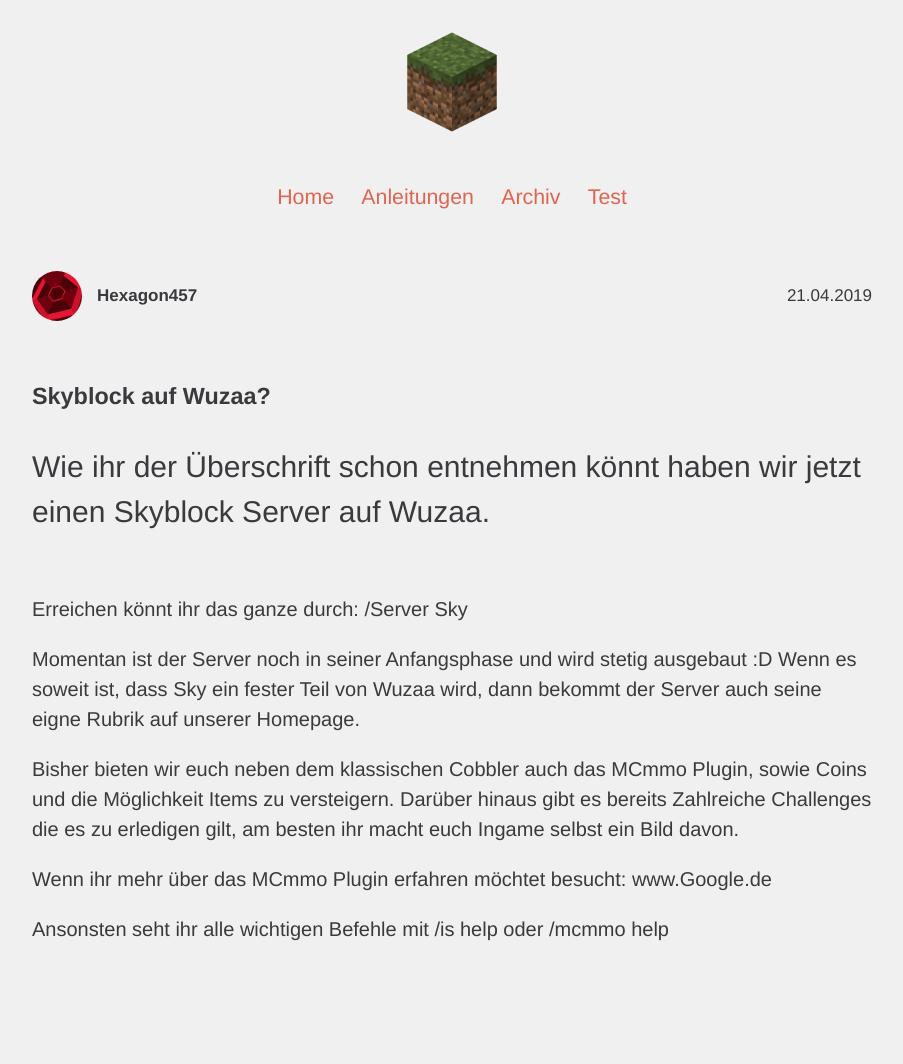
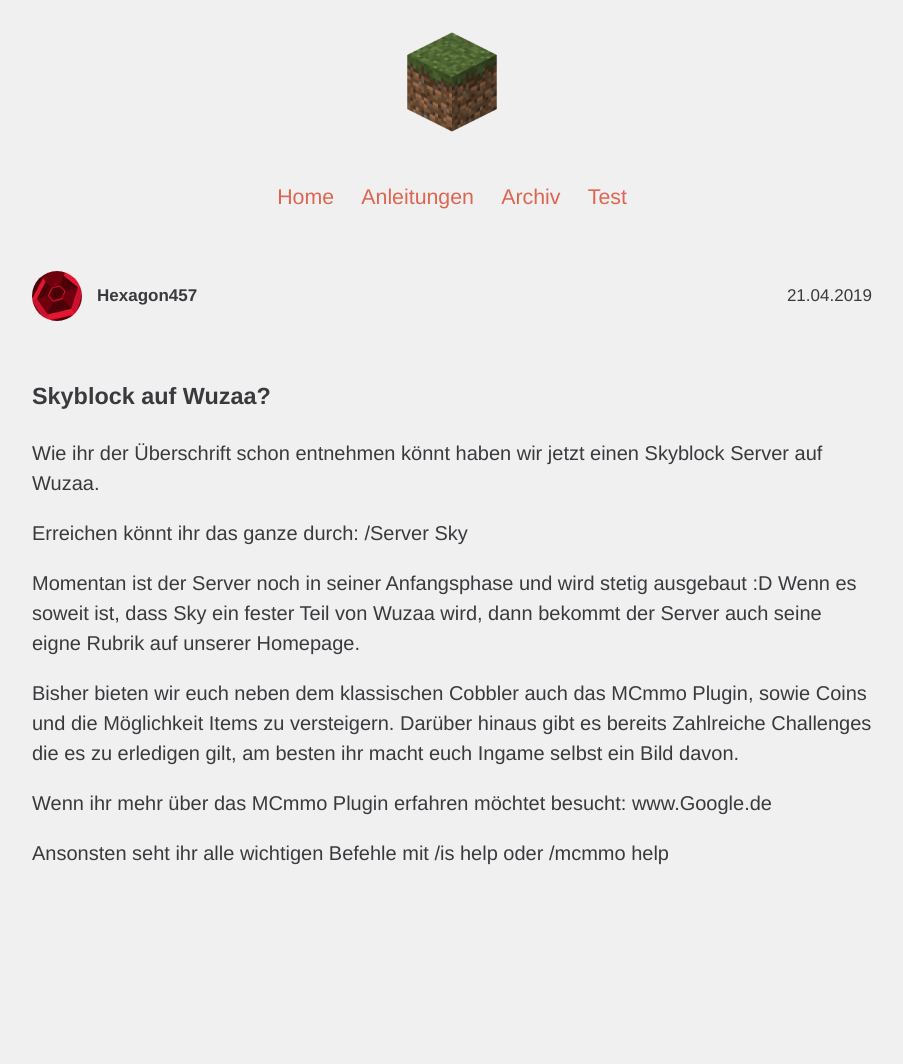
Before and after one commit to Hexagon457/Wuzaa, a Jekyll site: the page built from _posts/2019-04-21-Skyblock.markdown, in a window 1280 px wide. Shown: the whole page, without its empty margins (188-1091 px from the left). Built offline with Jekyll 4.4.1, drawn with Linux system fonts in a browser that asks for light colours; our own code applies the rules of GitHub Pages for plain Markdown files; after the commit the page ends 988 px from its top, so only the background shows below that.

Commit message:
Remove first p large

```diff
--- a/css/modern-blog.css
+++ b/css/modern-blog.css
@@ -110,11 +110,6 @@
 	margin: 0 auto;
 	padding: 25px 30px 100px;
 	color: #3b393d;
-}
-
-.card__copy p:first-of-type {
-	font-size: 1.5em;
-	padding: 0 0 1em 0;
 }
 
 .card__btn-close {
```
